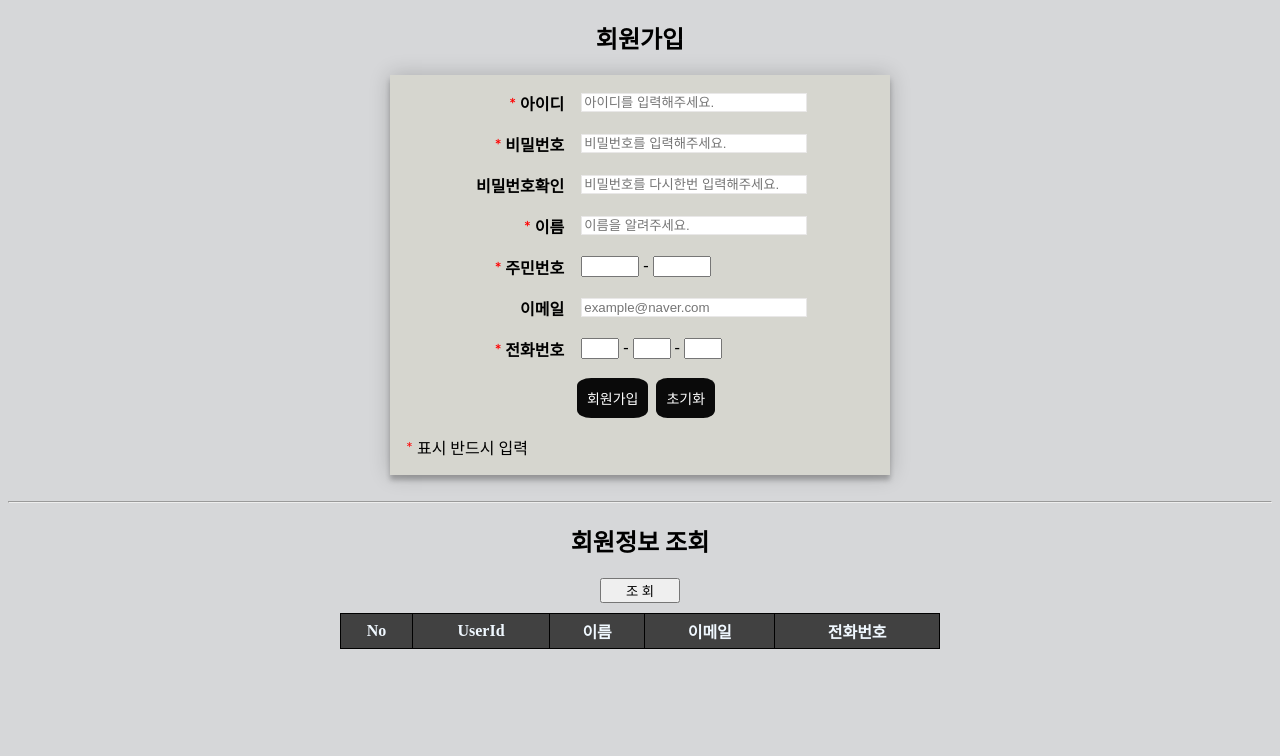
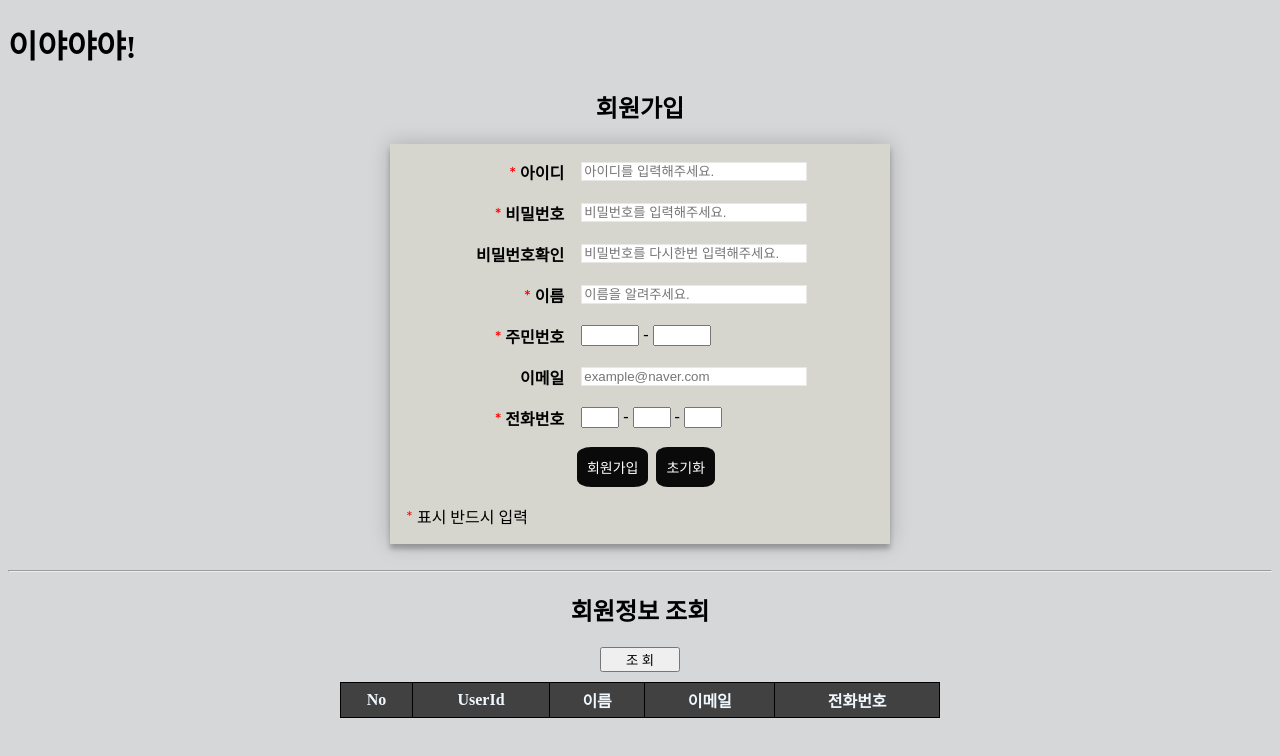
Before and after one commit to Godoohyun/Godoohyun.github.io, a plain HTML site: page rogin.html in a window 1280 px wide. Drawn offline with Linux system fonts and the light colour scheme; a web font is replaced by a local one.

Commit message:
i love tou 추 가

```diff
--- a/rogin.html
+++ b/rogin.html
@@ -108,6 +108,7 @@
 
 </head>
 <body>
+    <h1>이야야야!</h1>
     <form action="javascript:saveGeust();" name="memberFrm">
     <h2>회원가입</h2>
         <table id="enroll">
```
